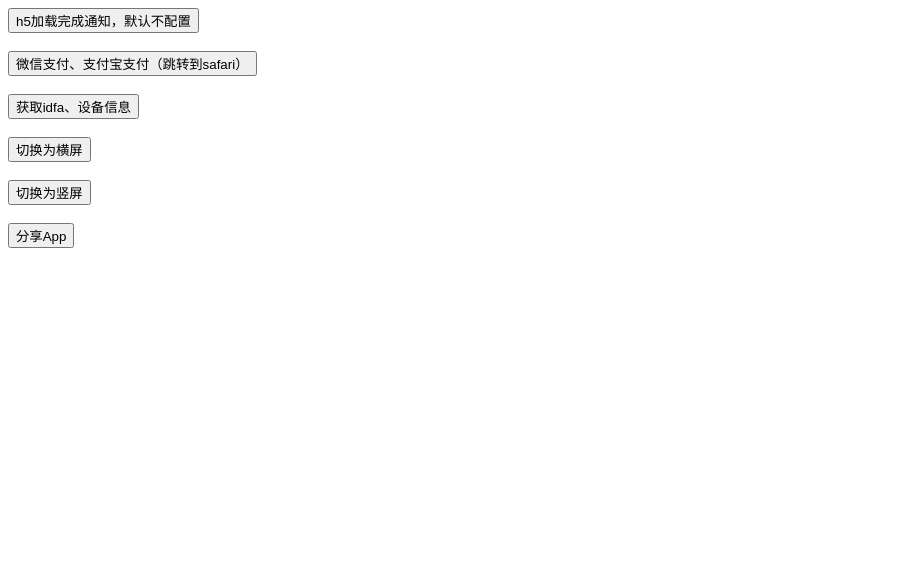
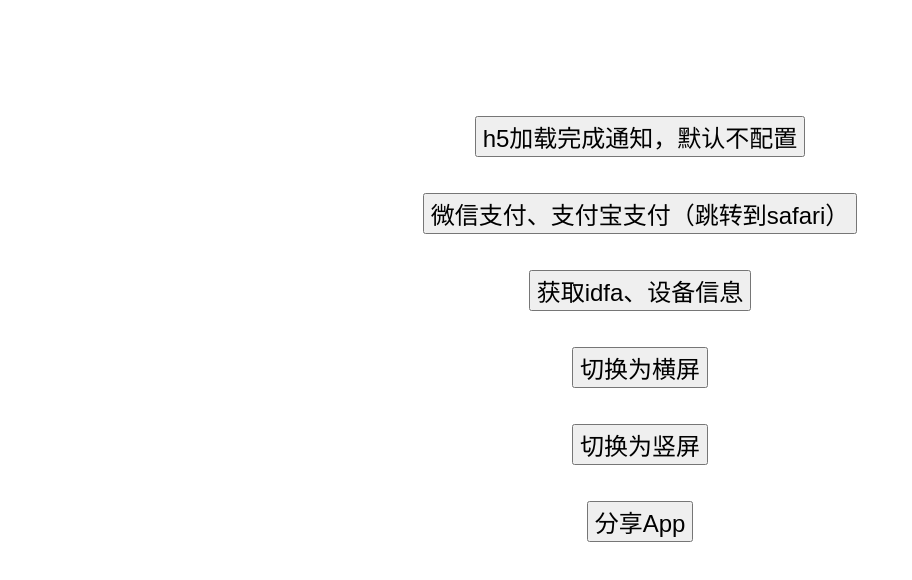
Before and after one commit to lovemelovemydog/lovemelovemydog.github.io, a plain HTML site: page index.html in a window 1280 px wide. Shown: the whole page, without its empty margins (0-912 px from the left). Drawn offline with Linux system fonts and the light colour scheme.

Commit message:
Update index.html

```diff
--- a/index.html
+++ b/index.html
@@ -5,12 +5,24 @@
     <title>WKWebView交互</title>
 </head>
 <body>
-<button onclick="mLoadingSuc()">h5加载完成通知，默认不配置</button><br/><br/>
-<button onclick="mSafari()">微信支付、支付宝支付（跳转到safari）</button><br/><br/>
-<button onclick="mDeviceInfo()">获取idfa、设备信息</button><br/><br/>
-<button onclick="mRotate_landscape()">切换为横屏</button><br/><br/>
-<button onclick="mRotate_portrait()">切换为竖屏</button><br/><br/>
-<button onclick="mShare()">分享App</button><br/><br/>
+<center>
+
+    <br/><br/><br/><br/><br/><br/>
+
+    <button onclick="mLoadingSuc()" style="font-size: x-large">h5加载完成通知，默认不配置</button>
+    <br/><br/><br/>
+    <button onclick="mSafari()" style="font-size: x-large">微信支付、支付宝支付（跳转到safari）</button>
+    <br/><br/><br/>
+    <button onclick="mDeviceInfo()" style="font-size: x-large">获取idfa、设备信息</button>
+    <br/><br/><br/>
+    <button onclick="mRotate_landscape()" style="font-size: x-large">切换为横屏</button>
+    <br/><br/><br/>
+    <button onclick="mRotate_portrait()" style="font-size: x-large">切换为竖屏</button>
+    <br/><br/><br/>
+    <button onclick="mShare()" style="font-size: x-large">分享App</button>
+    <br/><br/>
+
+</center>
 <script>
 
     /**
@@ -21,7 +33,6 @@
      *  对应ios代码：configuration.userContentController.add(self, name: "callback")
      *
      */
-
 
 
     /**
@@ -83,7 +94,7 @@
      */
     function mDeviceInfo() {
         alert("mDeviceInfo")
-        var json = getDeviceInfoJson ()
+        var json = getDeviceInfoJson()
         window.webkit.messageHandlers.callback.postMessage(json)
     }
 
```
